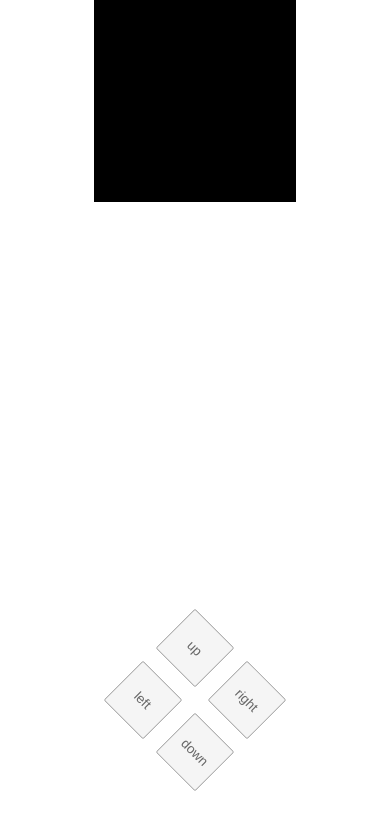
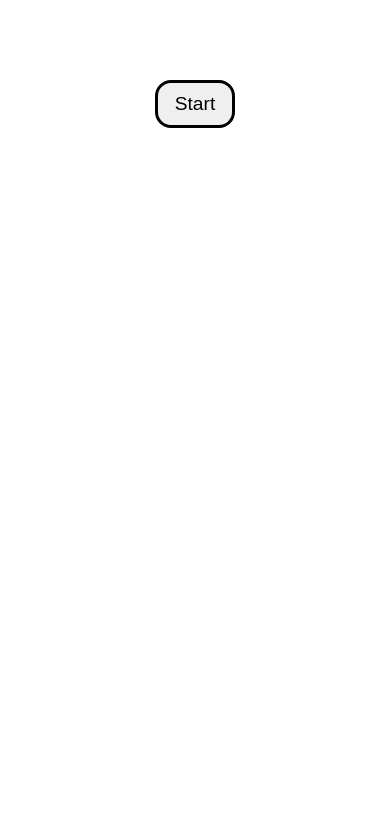
Before and after one commit to OrkasST/react_snake, a React (Create React App) app: page / in a window 390 px wide. Shown: the top 830 px of the page. Built offline with nearby package versions, Linux system fonts and the light colour scheme.

Commit message:
Styles modified, start button added, Player mobile position modified

```diff
--- a/src/App.js
+++ b/src/App.js
@@ -2,18 +2,27 @@ import { changeDirection } from './components/scripts/controls';
 import start from './components/scripts/start';
 import Controls from './components/Controls/Controls';
 import Wrapper from './app-style';
+import Button from './components/Controls/controlButton/button_style';
+import React from 'react';
 
 function App() {
+  const Cnv = React.createRef();
+  const onStartClick = (e) => {
+    let viewArea = Cnv.current;
+    e.target.classList.add('_hidden');
+    start(viewArea);
+  }
+
   return (
     <Wrapper>
       <canvas
-        className='screen'
+        className='screen _hidden'
         width='200'
         height='200'
-        onClick={ start }
         onKeyDown={ changeDirection }
-        tabIndex='0'
+        ref={ Cnv }
       />
+      <Button start='true' onClick={ onStartClick } >Start</Button>
       <Controls changeDirection={ changeDirection } />
     </Wrapper>
   );
--- a/src/app-style.js
+++ b/src/app-style.js
@@ -15,5 +15,8 @@ const Wrapper = styled.div`
         border: #000 solid 1px;
         background-color: #000;
     }
+    ._hidden {
+        display: none;
+    }
 `
 export default Wrapper;
--- a/src/components/Controls/controlButton/button_style.js
+++ b/src/components/Controls/controlButton/button_style.js
@@ -5,7 +5,23 @@ const Button = styled.button`
     padding: 0;
     width: 3.5rem;
     height: 3.5rem;
-    opacity: 0.6;
+    ${
+        props => props.control && css`
+            opacity: 0.6;
+        `
+    }
+    ${
+        props => props.start && css`
+            left: 50%;
+            top: 5rem;
+            transform: translate(-50%);
+            border: solid;
+            border-radius: 1rem;
+            width: 5rem;
+            height: 3rem;
+            font-size: 1.2rem;
+        `
+    }
     ${
         (props) => {
             if(props.text === 'left') {
@@ -35,6 +51,10 @@ const Button = styled.button`
             }
         }
     };
+
+    ._hidden {
+        display: none;
+    }
 `
 
 export default Button;
--- a/src/components/Controls/controlButton/controlButton.jsx
+++ b/src/components/Controls/controlButton/controlButton.jsx
@@ -3,6 +3,8 @@ import Button from "./button_style";
 const ControlButton = (props) => {
   return (
     <Button
+      control
+      className='_hidden'
       onClick={ () => {
         props.changeDirection({code: props.code});
       }}
--- a/src/components/scripts/Cube.js
+++ b/src/components/scripts/Cube.js
@@ -13,8 +13,6 @@ export class Cube {
     }
 
     spawnCube() {
-        console.log('cube created');
-        console.log(this);
         if(this.body.length < this.spawnLimit) {
             this.body.push({
                 x: Math.floor(Math.random()*this.spawnDiameter-(this.spawnDiameter/2)),
--- a/src/components/scripts/Player.js
+++ b/src/components/scripts/Player.js
@@ -15,6 +15,8 @@ export class Player {
     this.size = size;
     this.color = color;
     this.headColor = headColor;
+    this.maxHealth = maxHealth;
+    this.speedUpAvailable = true;
   }
 
   update(camera, direction, obj) {
@@ -37,6 +39,9 @@ export class Player {
       case 'up':
         y -= this.speed;
         camera.y += this.speed;
+        break;
+      case 'speed':
+        this.speedUp();
         break;
       default:
         break;
@@ -90,5 +95,15 @@ export class Player {
     }
   }
 
+  speedUp() {
+    this.speed = 4;
+    setTimeout( () => {
+      this.speed = 2;
+      this.speedUpAvailable = false;
+      setTimeout( () => {
+        this.speedUpAvailable = true;
+      }, 1000);
+    }, 2000);
+  }
 
 }
--- a/src/components/scripts/controls.js
+++ b/src/components/scripts/controls.js
@@ -14,7 +14,12 @@ export const changeDirection = (e) => {
         case 'KeyD':
             direction = 'right';
             break;
+        case 'KeyE':
+            direction = 'speed';
+            break;
         default:
             break;
     }
 }
+
+window.addEventListener('keydown', changeDirection);
--- a/src/components/scripts/start.js
+++ b/src/components/scripts/start.js
@@ -4,12 +4,13 @@ import { Game } from './Game';
 import { Camera } from './Camera';
 import { Cube } from './Cube';
 
-const start = (e) => {
-  let viewArea = e.target;
+const start = (Cnv) => {
+  let viewArea = Cnv;
   let ctx = viewArea.getContext('2d');
+  viewArea.classList.remove('_hidden');
   let screen = new Screen(viewArea, ctx);
   screen.setScreenSize(screen.width, screen.height);
-  let player = new Player(screen.width/2, screen.height/2);
+  let player = screen.height <= 700 ? new Player(screen.width/2, 150) : new Player(screen.width/2, screen.height/2);
   let camera = new Camera();
   let cube = new Cube();
   while(cube.body.length < cube.spawnLimit/2) {
@@ -17,7 +18,6 @@ const start = (e) => {
   }
   setInterval( () => {cube.spawnCube()}, cube.spawnInterval);
   Game(camera, screen, {player, cube});
-  //setInterval( () => { Game(camera, screen, {player, cube}) }, 1000)
 }
 
 export default start;
```
